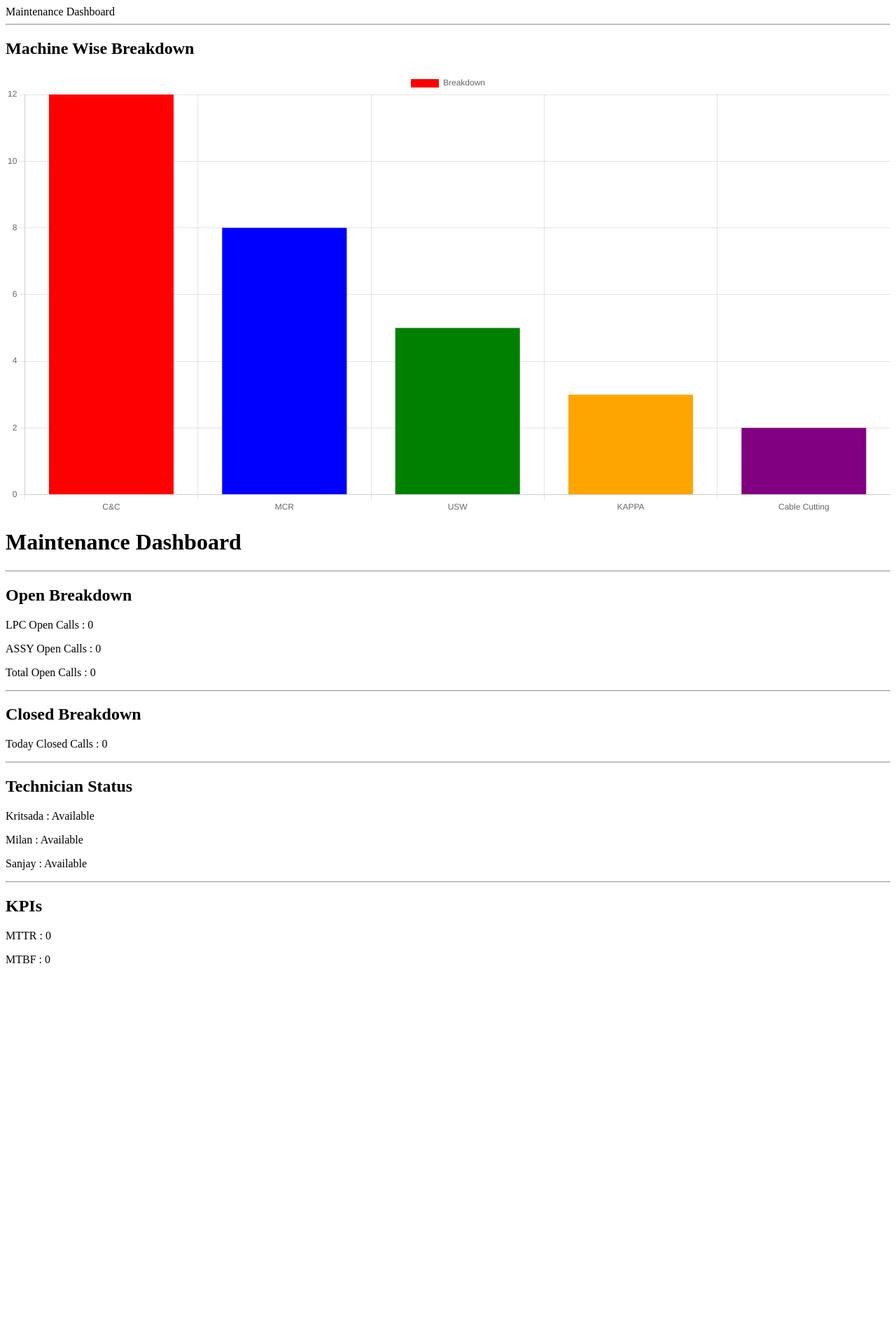
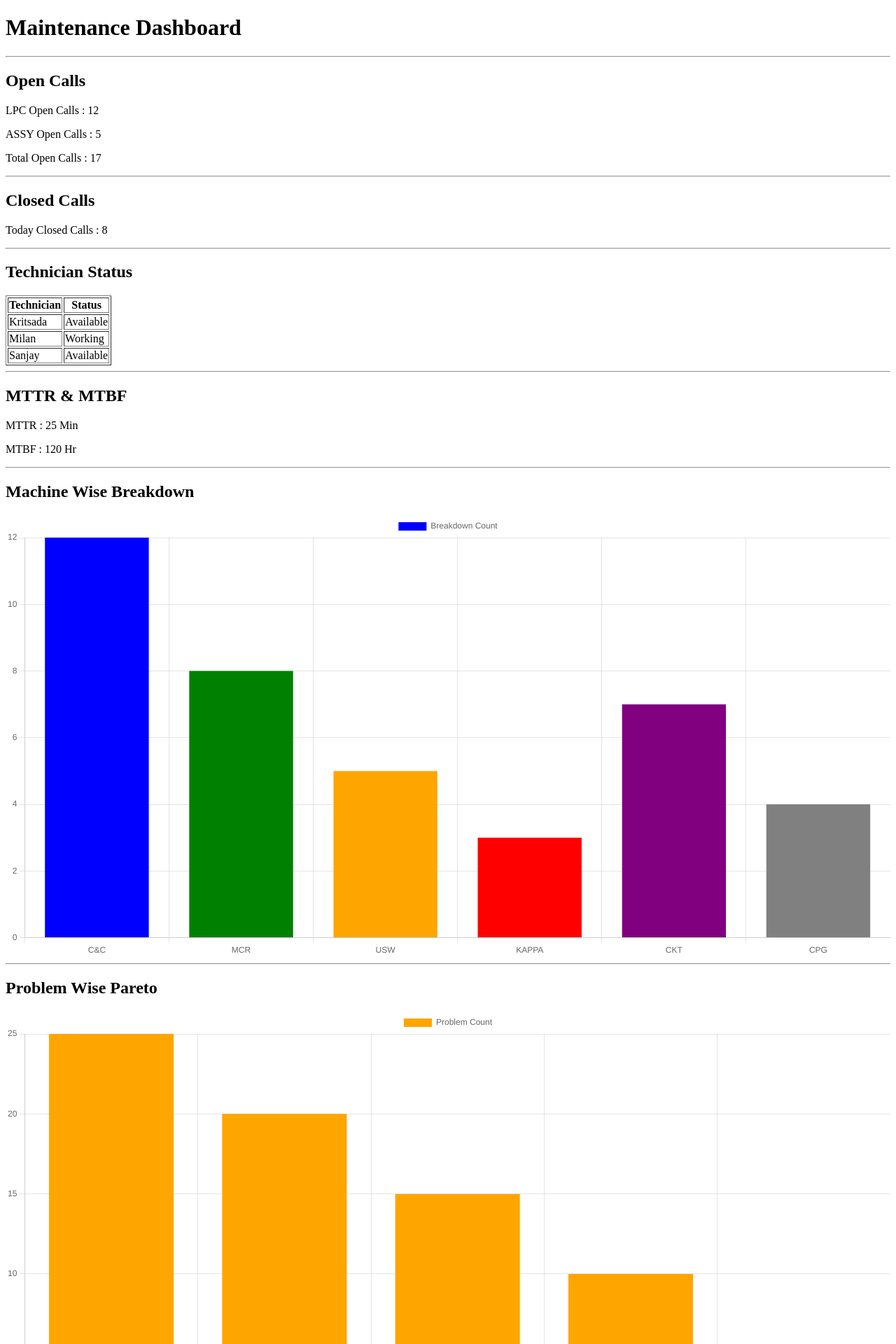
Before and after one commit to ranveersinghmssl1-source/MSSL-Maintenance-System, a Python web app: template templates/maintenance_dashboard.html in a window 1280 px wide. Shown: the top 1920 px of the page at 70% size. Before the commit the page ends 1376 px from the top, so only its background shows below. Run offline with Jinja, Linux system fonts and the light colour scheme; the template is opened without the code that fills it, so the values that code supplies are empty.

Commit message:
Update maintenance_dashboard.html

```diff
--- a/templates/maintenance_dashboard.html
+++ b/templates/maintenance_dashboard.html
@@ -1,4 +1,3 @@
-Maintenance Dashboard
 <!DOCTYPE html>
 <html>
 <head>
@@ -7,89 +6,175 @@ Maintenance Dashboard
     <script src="https://cdn.jsdelivr.net/npm/chart.js"></script>
 
 </head>
-    <hr>
 
-<h2>Machine Wise Breakdown</h2>
-
-<canvas id="machineChart"></canvas>
-    <script>
-
-const ctx = document.getElementById('machineChart');
-
-new Chart(ctx, {
-    type: 'bar',
-
-    data: {
-
-        labels: [
-            'C&C',
-            'MCR',
-            'USW',
-            'KAPPA',
-            'Cable Cutting'
-        ],
-
-        datasets: [{
-            label: 'Breakdown',
-
-            data: [
-                12,
-                8,
-                5,
-                3,
-                2
-            ],
-
-            backgroundColor: [
-                'red',
-                'blue',
-                'green',
-                'orange',
-                'purple'
-            ]
-        }]
-    }
-
-});
-
-</script>
 <body>
 
 <h1>Maintenance Dashboard</h1>
 
 <hr>
 
-<h2>Open Breakdown</h2>
+<h2>Open Calls</h2>
 
-<p>LPC Open Calls : 0</p>
-
-<p>ASSY Open Calls : 0</p>
-
-<p>Total Open Calls : 0</p>
+<p>LPC Open Calls : 12</p>
+<p>ASSY Open Calls : 5</p>
+<p>Total Open Calls : 17</p>
 
 <hr>
 
-<h2>Closed Breakdown</h2>
+<h2>Closed Calls</h2>
 
-<p>Today Closed Calls : 0</p>
+<p>Today Closed Calls : 8</p>
 
 <hr>
 
 <h2>Technician Status</h2>
 
-<p>Kritsada : Available</p>
+<table border="1">
 
-<p>Milan : Available</p>
+<tr>
+<th>Technician</th>
+<th>Status</th>
+</tr>
 
-<p>Sanjay : Available</p>
+<tr>
+<td>Kritsada</td>
+<td>Available</td>
+</tr>
+
+<tr>
+<td>Milan</td>
+<td>Working</td>
+</tr>
+
+<tr>
+<td>Sanjay</td>
+<td>Available</td>
+</tr>
+
+</table>
 
 <hr>
 
-<h2>KPIs</h2>
+<h2>MTTR & MTBF</h2>
 
-<p>MTTR : 0</p>
+<p>MTTR : 25 Min</p>
+<p>MTBF : 120 Hr</p>
 
-<p>MTBF : 0</p>
+<hr>
+
+<h2>Machine Wise Breakdown</h2>
+
+<canvas id="machineChart"></canvas>
+
+<hr>
+
+<h2>Problem Wise Pareto</h2>
+
+<canvas id="problemChart"></canvas>
+
+<hr>
+
+<h2>LPC vs ASSY Breakdown</h2>
+
+<canvas id="departmentChart"></canvas>
+
+<script>
+
+// Machine Wise Graph
+
+const machineCtx = document.getElementById('machineChart');
+
+new Chart(machineCtx, {
+
+    type: 'bar',
+
+    data: {
+        labels: [
+            'C&C',
+            'MCR',
+            'USW',
+            'KAPPA',
+            'CKT',
+            'CPG'
+        ],
+
+        datasets: [{
+            label: 'Breakdown Count',
+
+            data: [12, 8, 5, 3, 7, 4],
+
+            backgroundColor: [
+                'blue',
+                'green',
+                'orange',
+                'red',
+                'purple',
+                'gray'
+            ]
+        }]
+    }
+});
+
+
+// Problem Wise Pareto
+
+const problemCtx = document.getElementById('problemChart');
+
+new Chart(problemCtx, {
+
+    type: 'bar',
+
+    data: {
+
+        labels: [
+            'Applicator',
+            'Terminal Jam',
+            'Sensor Fault',
+            'Wire Jam',
+            'Crimp NG'
+        ],
+
+        datasets: [{
+
+            label: 'Problem Count',
+
+            data: [25,20,15,10,5],
+
+            backgroundColor: 'orange'
+
+        }]
+    }
+});
+
+
+// LPC vs ASSY Pie Chart
+
+const deptCtx = document.getElementById('departmentChart');
+
+new Chart(deptCtx, {
+
+    type: 'pie',
+
+    data: {
+
+        labels: [
+            'LPC',
+            'ASSY'
+        ],
+
+        datasets: [{
+
+            data: [70,30],
+
+            backgroundColor: [
+                'blue',
+                'green'
+            ]
+        }]
+    }
+});
+
+</script>
 
 </body>
 </html>
```
